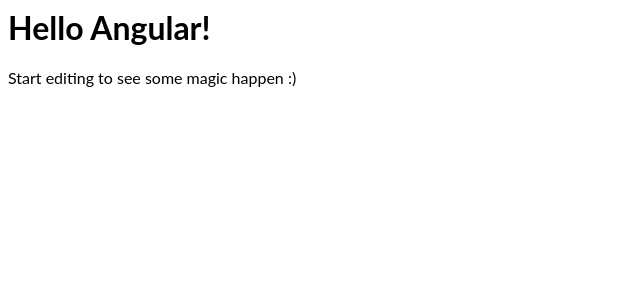
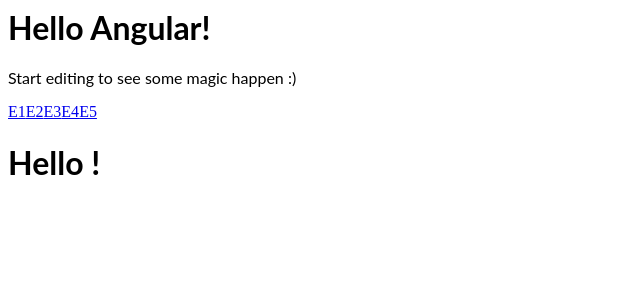
Before and after one commit to skoczylm/daily-inest, an Angular app: page / in a window 1280 px wide. Shown: the top 300 px of the page, without its empty margins (0-640 px from the left). Built offline with nearby package versions, Linux system fonts and the light colour scheme.

Commit message:
8 files modified

```diff
--- a/package.json
+++ b/package.json
@@ -3,14 +3,16 @@
   "version": "0.0.0",
   "private": true,
   "dependencies": {
+    "@angular/animations": "^8.0.0",
     "@angular/common": "^8.0.0",
     "@angular/compiler": "^8.0.0",
     "@angular/core": "^8.0.0",
     "@angular/forms": "^8.0.0",
     "@angular/platform-browser": "^8.0.0",
     "@angular/platform-browser-dynamic": "^8.0.0",
-    "@angular/router": "^8.0.0",
+    "@angular/router": "^8.2.13",
     "core-js": "2",
+    "ng-zorro-antd": "^8.4.1",
     "rxjs": "^6.5.2",
     "zone.js": "^0.9.1"
   },
--- a/src/app/E1/e1.component.ts
+++ b/src/app/E1/e1.component.ts
@@ -1,10 +1,10 @@
 import { Component, Input } from '@angular/core';
 
 @Component({
-  selector: 'hello',
+  selector: 'e1',
   template: `<h1>Hello {{name}}!</h1>`,
   styles: [`h1 { font-family: Lato; }`]
 })
-export class HelloComponent  {
+export class E1  {
   @Input() name: string;
 }
--- a/src/app/E2/e2.component.ts
+++ b/src/app/E2/e2.component.ts
@@ -1,10 +1,10 @@
 import { Component, Input } from '@angular/core';
 
 @Component({
-  selector: 'hello',
+  selector: 'e2',
   template: `<h1>Hello {{name}}!</h1>`,
   styles: [`h1 { font-family: Lato; }`]
 })
-export class HelloComponent  {
+export class E2  {
   @Input() name: string;
 }
--- a/src/app/E3/e3.component.ts
+++ b/src/app/E3/e3.component.ts
@@ -1,10 +1,10 @@
 import { Component, Input } from '@angular/core';
 
 @Component({
-  selector: 'hello',
+  selector: 'e3',
   template: `<h1>Hello {{name}}!</h1>`,
   styles: [`h1 { font-family: Lato; }`]
 })
-export class HelloComponent  {
+export class E3  {
   @Input() name: string;
 }
--- a/src/app/E4/e4.component.ts
+++ b/src/app/E4/e4.component.ts
@@ -1,10 +1,10 @@
 import { Component, Input } from '@angular/core';
 
 @Component({
-  selector: 'hello',
+  selector: 'e4',
   template: `<h1>Hello {{name}}!</h1>`,
   styles: [`h1 { font-family: Lato; }`]
 })
-export class HelloComponent  {
+export class E4  {
   @Input() name: string;
 }
--- a/src/app/E5/e5.component.ts
+++ b/src/app/E5/e5.component.ts
@@ -1,10 +1,10 @@
 import { Component, Input } from '@angular/core';
 
 @Component({
-  selector: 'hello',
+  selector: 'e5',
   template: `<h1>Hello {{name}}!</h1>`,
   styles: [`h1 { font-family: Lato; }`]
 })
-export class HelloComponent  {
+export class E5  {
   @Input() name: string;
 }
--- a/src/app/app.component.html
+++ b/src/app/app.component.html
@@ -1,4 +1,12 @@
 <hello name="{{ name }}"></hello>
 <p>
-  Start editing to see some magic happen :)
+	Start editing to see some magic happen :)
 </p>
+
+<a class="btn btn-primary" [routerLink]="['/e1']">E1</a>
+<a class="btn btn-primary" [routerLink]="['/e2']">E2</a>
+<a class="btn btn-primary" [routerLink]="['/e3']">E3</a>
+<a class="btn btn-primary" [routerLink]="['/e4']">E4</a>
+<a class="btn btn-primary" [routerLink]="['/e5']">E5</a>
+
+<router-outlet></router-outlet>
--- a/src/app/app.module.ts
+++ b/src/app/app.module.ts
@@ -5,9 +5,26 @@
 import { AppComponent } from './app.component';
 import { HelloComponent } from './hello.component';
 
+import { E1 } from './E1/e1.component';
+import { E2 } from './E2/e2.component';
+import { E3 } from './E3/e3.component';
+import { E4 } from './E4/e4.component';
+import { E5 } from './E5/e5.component';
+
+import { RouterModule } from '@angular/router';
+
 @NgModule({
-  imports:      [ BrowserModule, FormsModule ],
-  declarations: [ AppComponent, HelloComponent ],
+  imports:
+  [ BrowserModule, FormsModule,
+      RouterModule.forRoot([
+      { path: '', component: E1 },
+      { path: 'e1', component: E1 },
+      { path: 'e2', component: E2 },
+      { path: 'e3', component: E3 },
+      { path: 'e4', component: E4 },
+      { path: 'e5', component: E5 },
+    ])],
+  declarations: [ AppComponent, HelloComponent, E1, E2, E3, E4, E5 ],
   bootstrap:    [ AppComponent ]
 })
 export class AppModule { }
```
